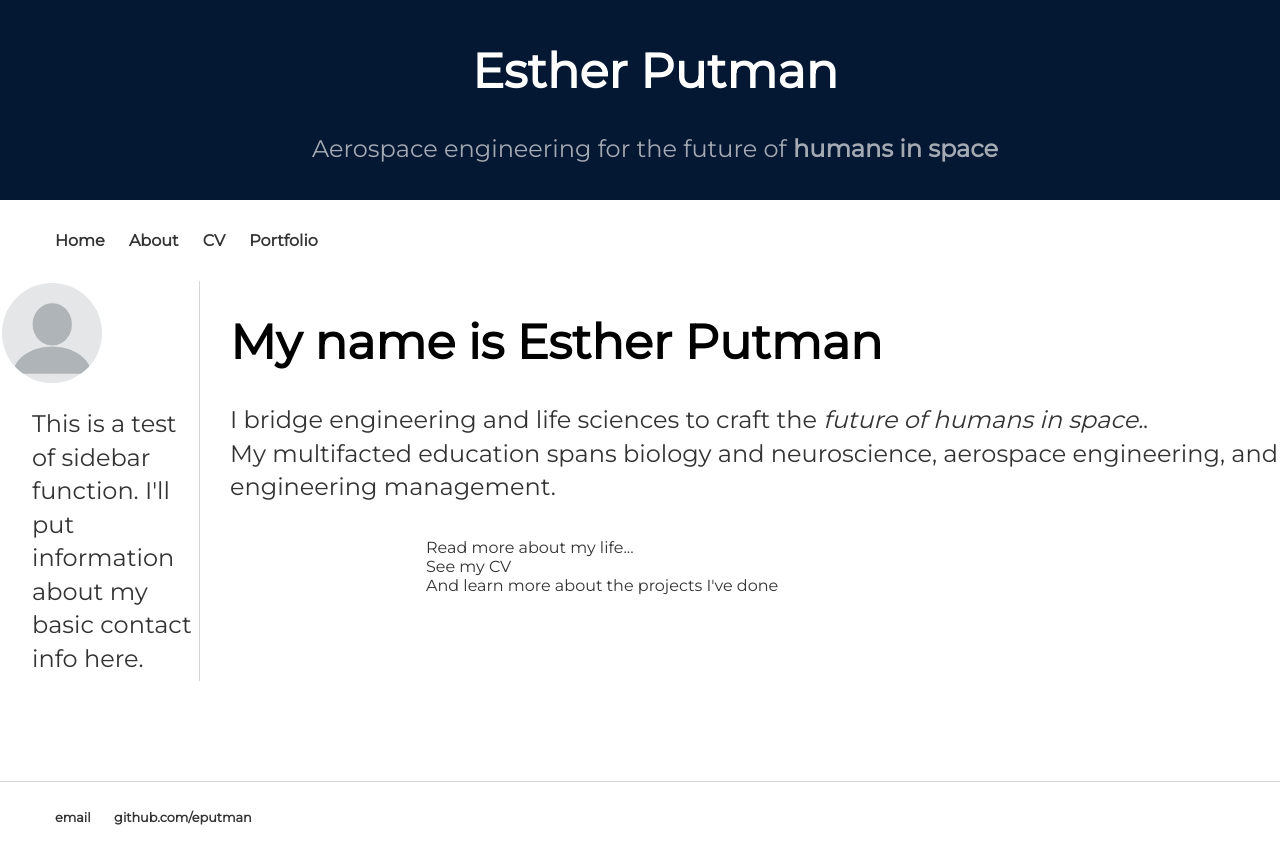
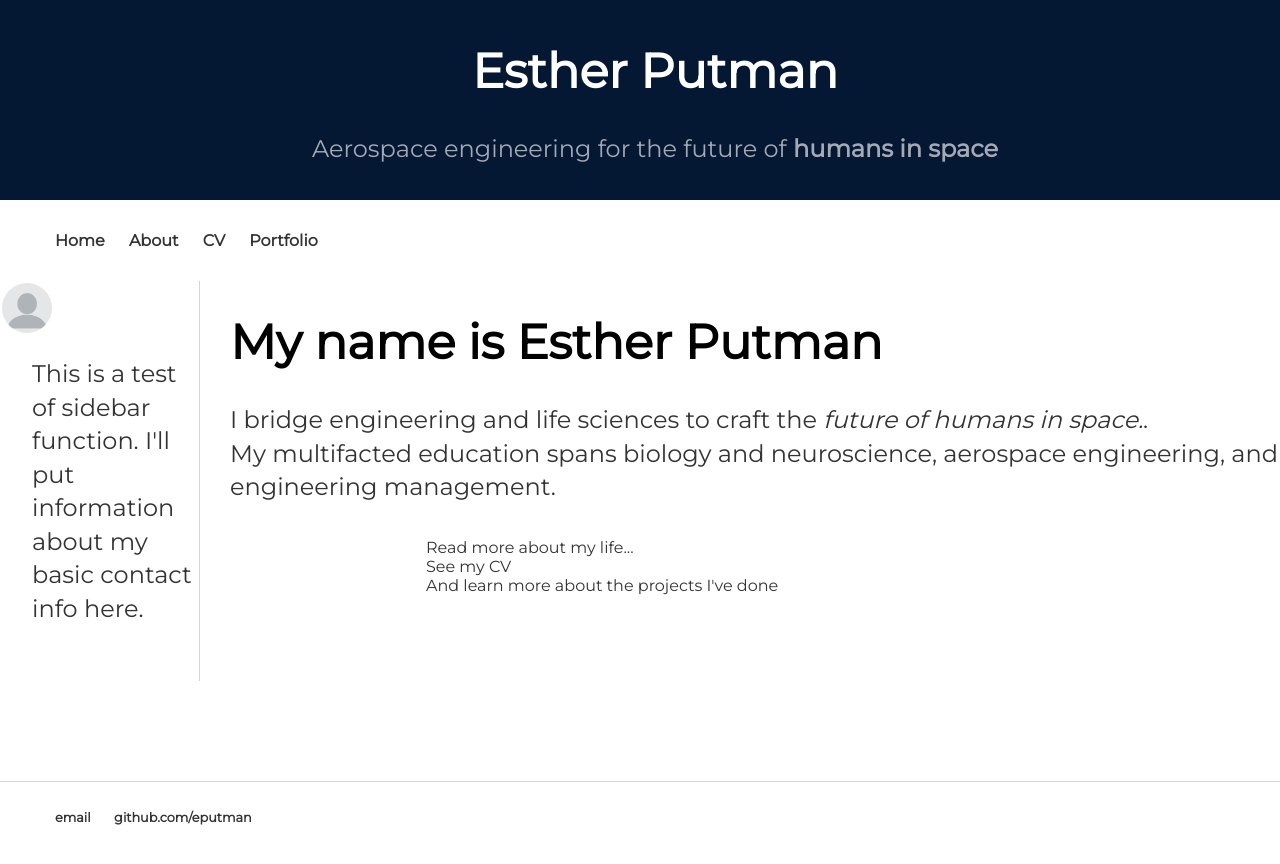
Before and after one commit to eputman/eputman.github.io, a Jekyll site: the page built from index.html, in a window 1280 px wide. Shown: the top 864 px of the page. Built offline with Jekyll 4.4.1, drawn with Linux system fonts in a browser that asks for light colours; nearby versions of some CDN libraries.

Commit message:
Update main.css

```diff
--- a/css/main.css
+++ b/css/main.css
@@ -29,8 +29,8 @@
 /* Profile Picture */
 .profile {
   vertical-align: middle;
-  width: 100px;
-  height: 100px;
+  width: 50px;
+  height: 50px;
   border-radius: 50%;
 }
 
```
